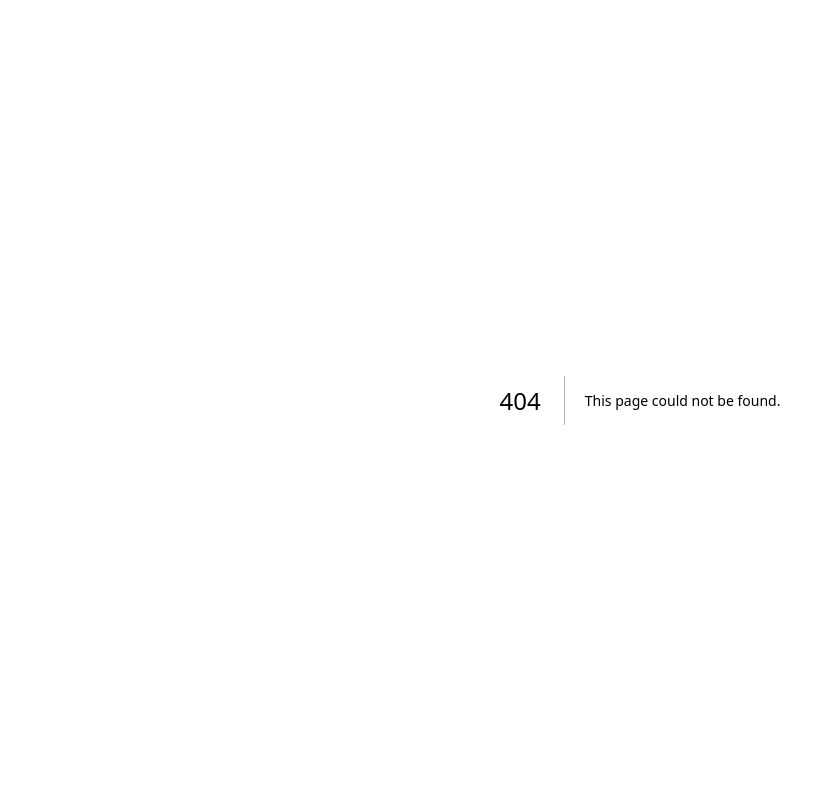
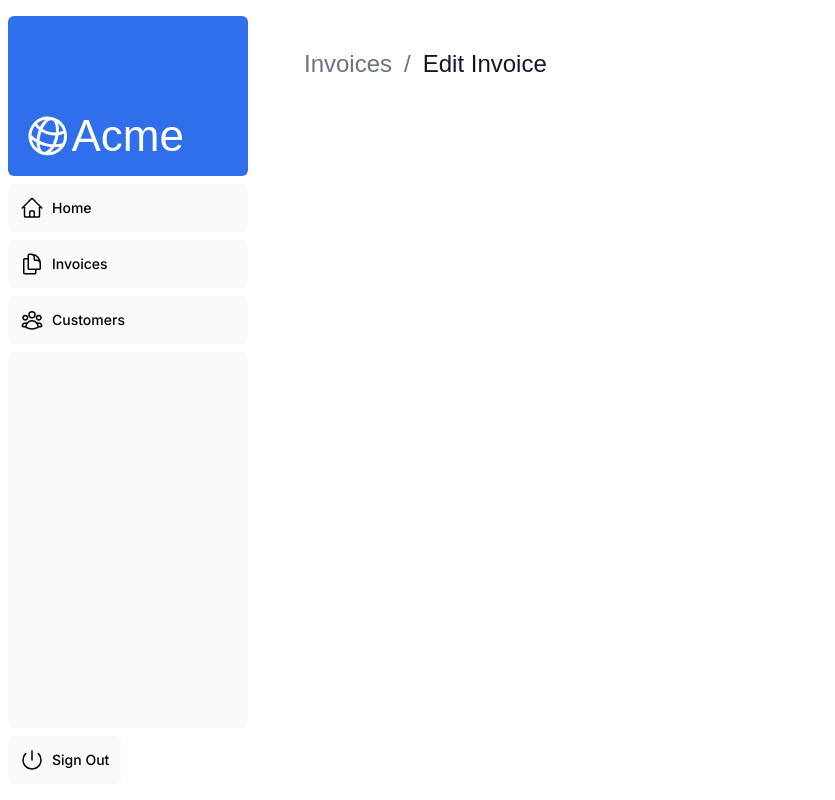
Before and after one commit to Samuel-Bonghanoy/Next-Dashboard, a Next.js app: page /dashboard/invoices/edit in a window 1280 px wide. Before the commit this address had no page. Shown: the whole page, without its empty margins (0-835 px from the left). Built offline with nearby package versions, Linux system fonts and the light colour scheme; no server answers; the database is empty; a web font is replaced by a local one.

Commit message:
feat: add server actions

```diff
--- /dev/null
+++ b/app/dashboard/invoices/edit/page.tsx
@@ -0,0 +1,24 @@
+import Form from "@/app/ui/invoices/edit-form";
+import Breadcrumbs from "@/app/ui/invoices/breadcrumbs";
+import { fetchInvoiceById, fetchCustomers } from "@/app/lib/data";
+
+export default async function Page({ params }: { params: { id: string } }) {
+  const id = params.id;
+  const invoice = await fetchInvoiceById(id);
+  const customers = await fetchCustomers();
+
+  return (
+    <main>
+      <Breadcrumbs
+        breadcrumbs={[
+          { label: "Invoices", href: "/dashboard/invoices" },
+          {
+            label: "Edit Invoice",
+            href: `/dashboard/invoices/${id}/edit`,
+            active: true,
+          },
+        ]}
+      />
+    </main>
+  );
+}
--- a/app/ui/invoices/buttons.tsx
+++ b/app/ui/invoices/buttons.tsx
@@ -1,5 +1,5 @@
-import { PencilIcon, PlusIcon, TrashIcon } from '@heroicons/react/24/outline';
-import Link from 'next/link';
+import { PencilIcon, PlusIcon, TrashIcon } from "@heroicons/react/24/outline";
+import Link from "next/link";
 
 export function CreateInvoice() {
   return (
@@ -7,7 +7,7 @@
       href="/dashboard/invoices/create"
       className="flex h-10 items-center rounded-lg bg-blue-600 px-4 text-sm font-medium text-white transition-colors hover:bg-blue-500 focus-visible:outline focus-visible:outline-2 focus-visible:outline-offset-2 focus-visible:outline-blue-600"
     >
-      <span className="hidden md:block">Create Invoice</span>{' '}
+      <span className="hidden md:block">Create Invoice</span>{" "}
       <PlusIcon className="h-5 md:ml-4" />
     </Link>
   );
@@ -16,7 +16,7 @@
 export function UpdateInvoice({ id }: { id: string }) {
   return (
     <Link
-      href="/dashboard/invoices"
+      href={`/dashboard/invoices/${id}/edit`}
       className="rounded-md border p-2 hover:bg-gray-100"
     >
       <PencilIcon className="w-5" />
```
